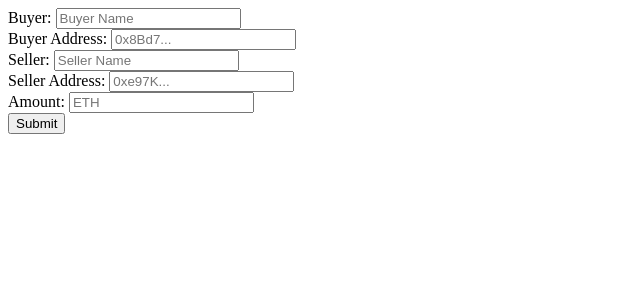
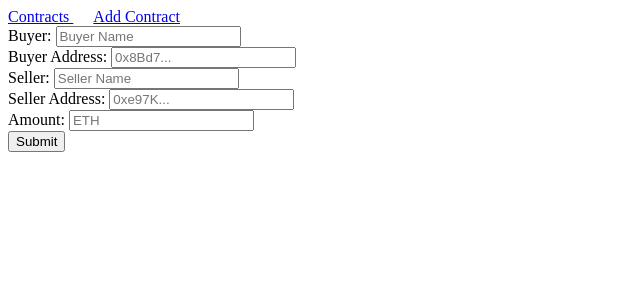
Before and after one commit to ADCAdams/React-Escrow, a React (Create React App) app in the folder escrow-frontend/: page /contracts/new in a window 1280 px wide. Shown: the top 300 px of the page, without its empty margins (0-640 px from the left). Built offline with nearby package versions, Linux system fonts and the light colour scheme; no server answers.

Commit message:
adds nav bar

```diff
--- /dev/null
+++ b/escrow-frontend/src/components/NavBar.js
@@ -0,0 +1,15 @@
+import React from 'react'
+import {Link} from 'react-router-dom'
+
+const NavBar = (props) => {
+
+  return (
+    <div>
+      <Link to='/contracts' style={{paddingRight: '20px'}}>Contracts  </Link>
+      <Link to='/contracts/new'> Add Contract</Link>
+    </div>
+
+  )
+}
+
+export default NavBar
--- a/escrow-frontend/src/containers/ContractsContainer.js
+++ b/escrow-frontend/src/containers/ContractsContainer.js
@@ -1,12 +1,12 @@
 import React from 'react'
 import {connect} from 'react-redux'
-
 import {Route, Switch} from 'react-router-dom'
 
 import {fetchContracts} from '../actions/fetchContracts'
+
 import NewContractForm from '../components/NewContractForm'
-
 import Contracts from '../components/Contracts'
+import NavBar from '../components/NavBar'
 
 class ContractsContainer extends React.Component {
 
@@ -19,6 +19,7 @@ class ContractsContainer extends React.Component {
 
         return(
             <div>
+                <NavBar/>
                 <Switch>
                     <Route path='/contracts/new' component={NewContractForm}/>
 
```
Also changed, not shown: 1 other file (tests, documents, lock files or other folders).
